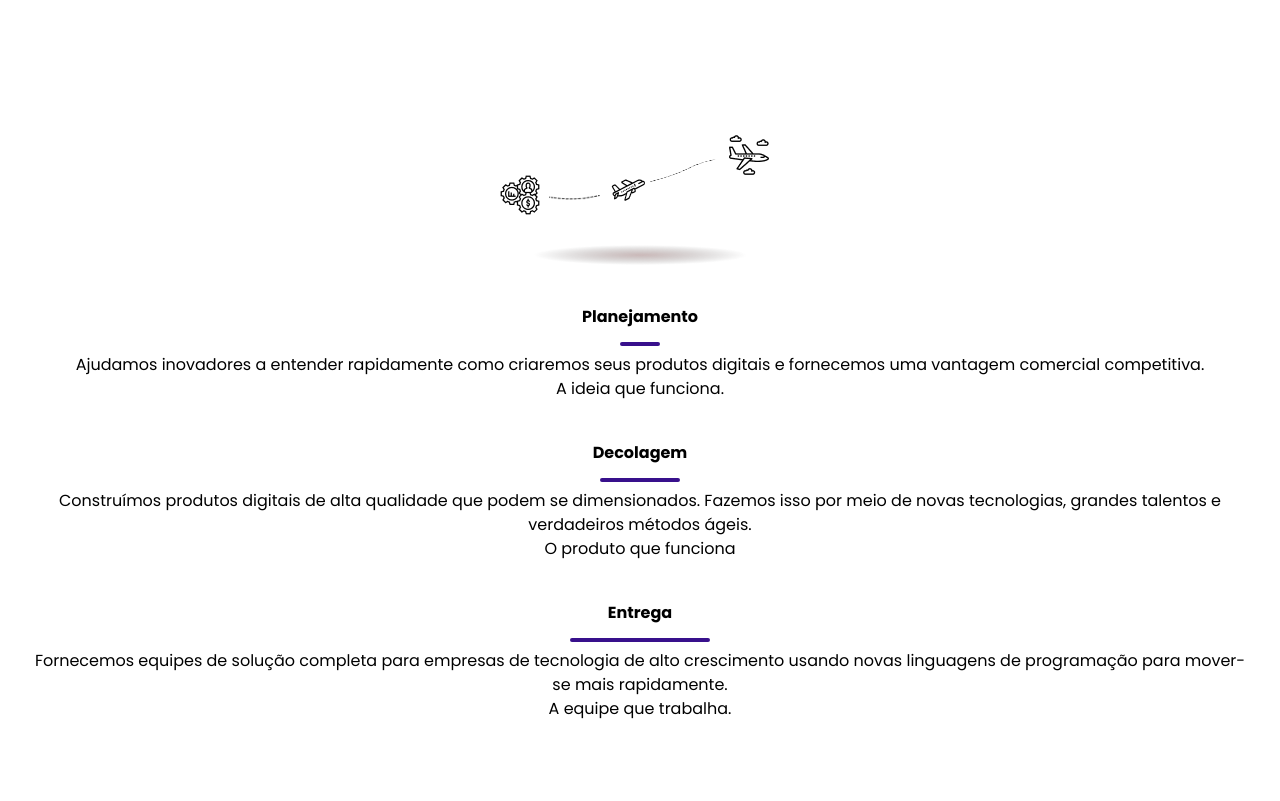
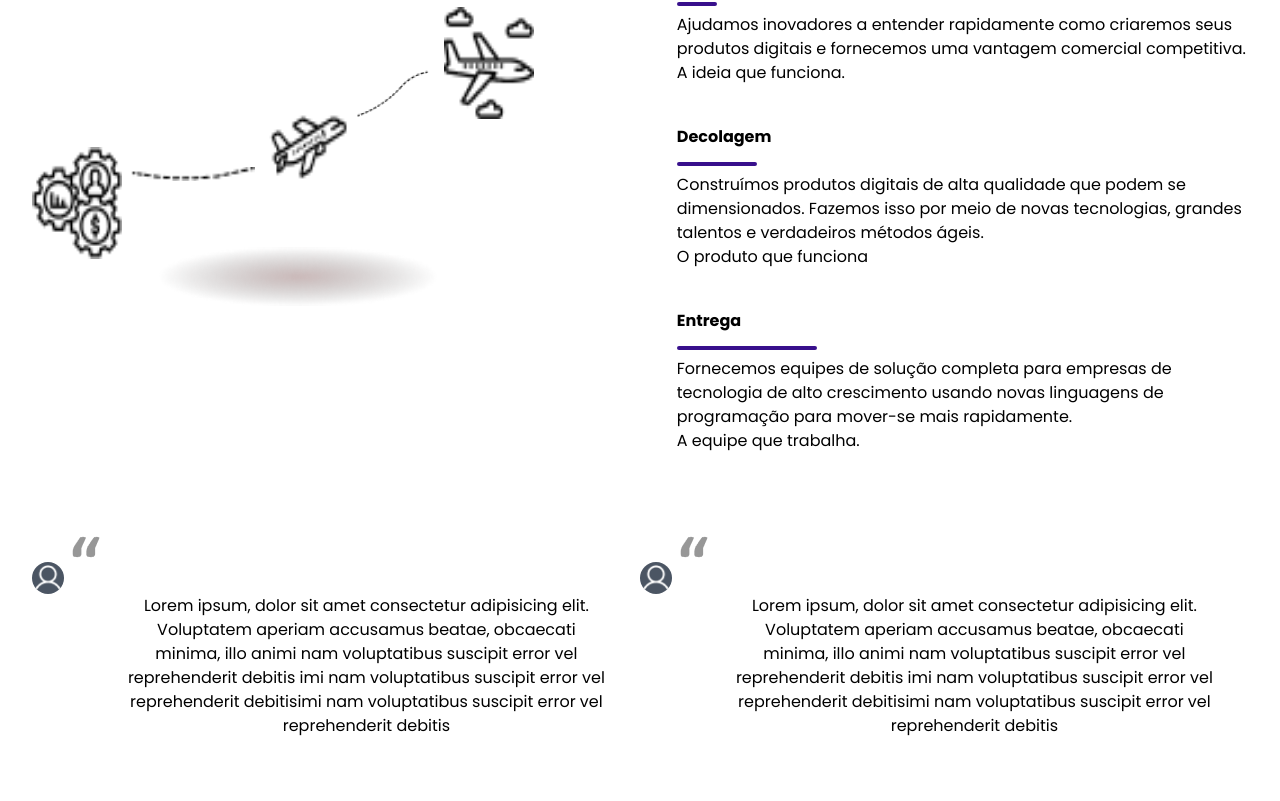
Before and after one commit to CaioRasera/Honors, a React (Create React App) app: page / in a window 1280 px wide. Shown: the part 2939-3740 px from the top of the page. Built offline with nearby package versions, Linux system fonts and the light colour scheme.

Commit message:
Responsividade da PDE atualizada

```diff
--- a/src/components/Footer.jsx
+++ b/src/components/Footer.jsx
@@ -5,7 +5,7 @@ import { AiFillGithub } from 'react-icons/ai'
 
 const Footer = () => {
   return (
-    <footer className='bg-[#202020] w-screen h-[295px] py-8 mt-[600px]'>
+    <footer className='bg-[#202020] w-screen h-[295px] py-8 mt-[600px] md:mt-[350px] lg:mt-[350px]'>
     <div className='container mx-auto flex justify-between items-center'>
       <div>
         <img src={LogoHonors} alt="Logo Honors" className='mt-[30px]' />
--- a/src/components/HowWeHelpYou.jsx
+++ b/src/components/HowWeHelpYou.jsx
@@ -6,7 +6,7 @@ import Database from '../assets/Database.png'
 
 const HowWeHelpYou = () => {
   return (
-    <main className='mt-[100px] mb-[300px] '>
+    <main className='mt-[100px] mb-[300px] lg:mb-[50px]'>
         <div>
             <h1 className='text-[#202020] text-center font-poppins text-[45px] font-semibold'> Como te ajudamos ? </h1>
         </div>
--- a/src/components/PDE.jsx
+++ b/src/components/PDE.jsx
@@ -19,57 +19,79 @@ function PDE() {
     bg-white
     '>
             <div className='
+                lg:flex
+
+            '>
+                <div className='
+                    lg:h-[110px]
+                    lg:mt-28
+                '>
+                    <div className='
                     w-[280px]
                     h-[110px]
                     flex
                     m-auto
+                    relative
+                    top-[100%]
                             '>
                         <img className='
                             w-[40px]
                             h-[40px]
+                            lg:w-[90.411px]
+                            lg:h-[112.519px]
                             ' src={Engrenagem} alt="" />
-
                         <img className='
                             w-[51.5px]
                             h-[5px]
                             mt-5
                             mx-2
+                            lg:h-[14.815px]
+                            lg:w-[124.129px]
                             ' src={line1} alt="" />
-
                         <img className='
                             w-[40px]
                             h-[40px]
                             relative
                             top-[-10px]
+                            lg:w-[90.411px]
+                            lg:h-[112.519px]
+                            lg:top-[-70px]
                             ' src={AirplaneImg} alt="" />
-
                         <img className='
                             w-[69.191px]
                             h-[11.366px]
-        rotate-[-10deg]
+                            rotate-[-10.054deg]
                             relative
                             top-[-10px]
+                            lg:w-[171.575px]
+                            lg:h-[33.02px]
+                            lg:top-[-70px]
                             ' src={line2} alt="" />
-
                         <img className='
                             w-[40px]
                             h-[40px]
                             relative
                             top-[-40px]
                             ml-3
+                            lg:w-[90.411px]
+                            lg:h-[112.519px]
+                            lg:top-[-140px]
                             ' src={AirplaneWClouds} alt="" />
-
-
                     </div>
                     <img className='
                             m-auto
                             flex
                             justify-center
-        mt-[-40px]
+                            mt-[60px]
+                            lg:w-[513.388px]
+                            lg:h-[59.259px]
+                            lg:ml-[45%]
+                            lg:mt-[100px]
                             ' src={shadow} alt="" />
-            <div className='text-center'>
+                </div>
+                <div className='text-left ml-[30%]'>
                     <div className='w-[100%] font-[poppins] mt-10 mb-10'>
-                    <div className='w-[50%] m-auto'>
+                        <div className='w-[40%] mr-auto'>
                             <h2 className='font-bold font-[poppins]'>
                                 Planejamento
                             </h2>
@@ -120,14 +142,13 @@ function PDE() {
                             Fornecemos equipes de solução completa para empresas de tecnologia de alto crescimento usando novas linguagens de programação para mover-se mais rapidamente. <br /> A equipe que trabalha.
                         </p>
                     </div>
+                </div>
 
             </div>
             <div className='
-            inline-flex
-            flex-col
-            border-t-gray-600
+                md:flex
                 '>
-                <div className=''>
+                <div className='w-[90%] h-[300px] m-auto'>
                     <img src={aspas} alt="" />
                     <img className='
                       bg-gray-600
@@ -136,19 +157,18 @@ function PDE() {
                         h-[32px]
                         ' src={User} alt="user" />
                     <p className='
-                        w-[242px]
+                            w-[300px]
                             text-center
-                        ml-[20%]
+                            ml-[10%]
                             font-normal
                             font-[poppins]
+                            sm:w-[80%]
+                            sm:ml-[15%]
                         '>
-                        Lorem ipsum dolor sit amet consectetur adipisicing elit. Modi dolorum laborum, molestias accusamus maxime minima porro placeat ea eius velit perferendiskkdkddkdmkl
+                        Lorem ipsum, dolor sit amet consectetur adipisicing elit. Voluptatem aperiam accusamus beatae, obcaecati minima, illo animi nam voluptatibus suscipit error vel reprehenderit debitis imi nam voluptatibus suscipit error vel reprehenderit debitisimi nam voluptatibus suscipit error vel reprehenderit debitis
                     </p>
                 </div>
-
-            </div>
-
-            <div className='w-[90%] h-[610px] m-auto'>
+                <div className='w-[90%] h-[300px] m-auto'>
                     <img src={aspas} alt="" />
                     <img className='
                       bg-gray-600
@@ -157,14 +177,17 @@ function PDE() {
                       h-[32px]
                         ' src={User} alt="user" />
                     <p className='
-                        w-[242px]
+                            w-[300px]
                             text-center
-                        ml-[20%]
+                            ml-[10%]
                             font-normal
                             font-[poppins]
+                            sm:w-[80%]
+                            sm:ml-[15%]
                         '>
-                    Lorem ipsum, dolor sit amet consectetur adipisicing elit. Voluptatem aperiam accusamus beatae, obcaecati minima, illo animi nam voluptatibus suscipit error vel reprehenderit debitis
+                        Lorem ipsum, dolor sit amet consectetur adipisicing elit. Voluptatem aperiam accusamus beatae, obcaecati minima, illo animi nam voluptatibus suscipit error vel reprehenderit debitis imi nam voluptatibus suscipit error vel reprehenderit debitisimi nam voluptatibus suscipit error vel reprehenderit debitis
                     </p>
+                </div>
             </div>
 
         </div>
--- a/src/components/WhatWeDo.jsx
+++ b/src/components/WhatWeDo.jsx
@@ -12,8 +12,8 @@ import '../assets/css/fonts.css'
 function WhatWeDo() {
     return (
         <main className='
-            h-[100vh]
-            w-[100vw]
+            h-screen
+            w-screen
             bg-[#202020]
         '
         >
```
Lines whose indentation alone changed are shown as unchanged.
